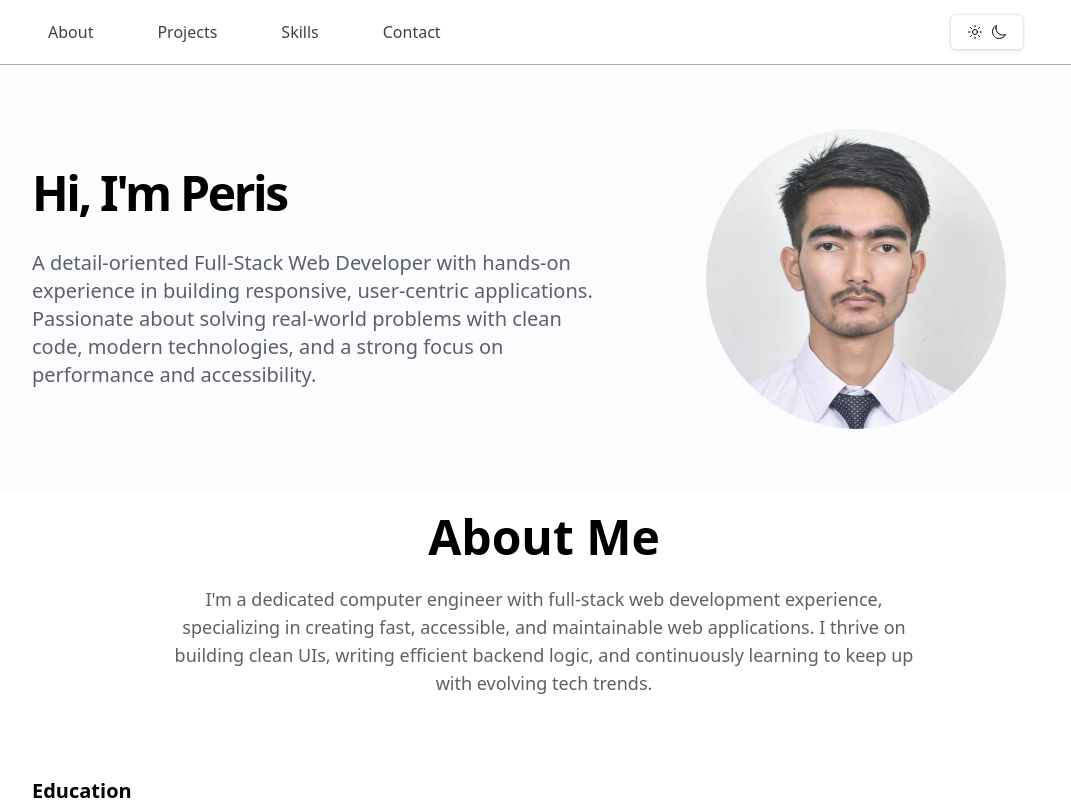
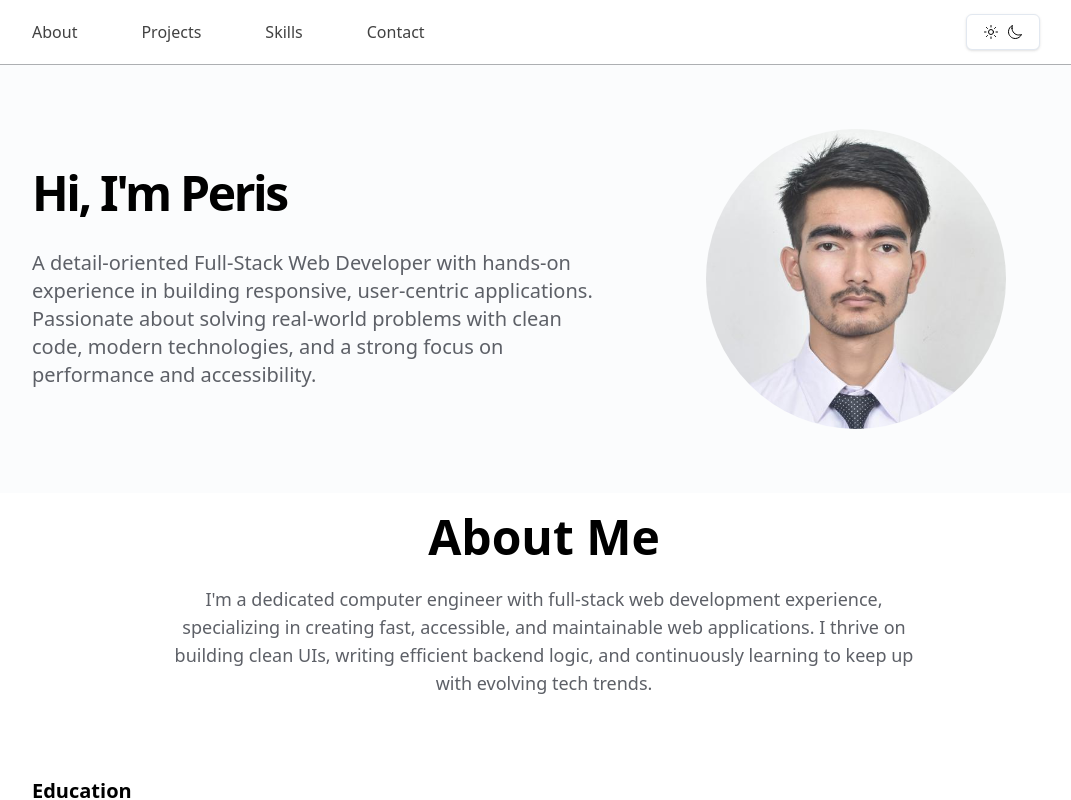
Before and after one commit to coder-peris/Portfolio, a Next.js app: page / in a window 1280 px wide. Shown: the top 800 px of the page, without its empty margins (96-1167 px from the left). Built offline with nearby package versions, Linux system fonts and the light colour scheme.

Commit message:
Alignment fixed

```diff
--- a/components/navbar.tsx
+++ b/components/navbar.tsx
@@ -17,7 +17,7 @@ const Navbar: FC = (): ReactNode => {
 
 	return (
 		<header className="sticky top-0 z-1 w-full border-b border-muted-foreground/50 bg-background/90 backdrop-blur">
-			<div className="h-12 sm:h-16 flex flex-row justify-between items-center max-w-5xl mx-auto px-4 2xl:px-0 relative">
+			<div className="h-12 sm:h-16 flex flex-row justify-between items-center max-w-5xl mx-auto px-4 xl:px-0 relative">
 
 				<nav className=" flex items-center gap-4 md:gap-16 text-md text-foreground/80 font-medium">
 					{navItems.map((x, idx) =>
```
